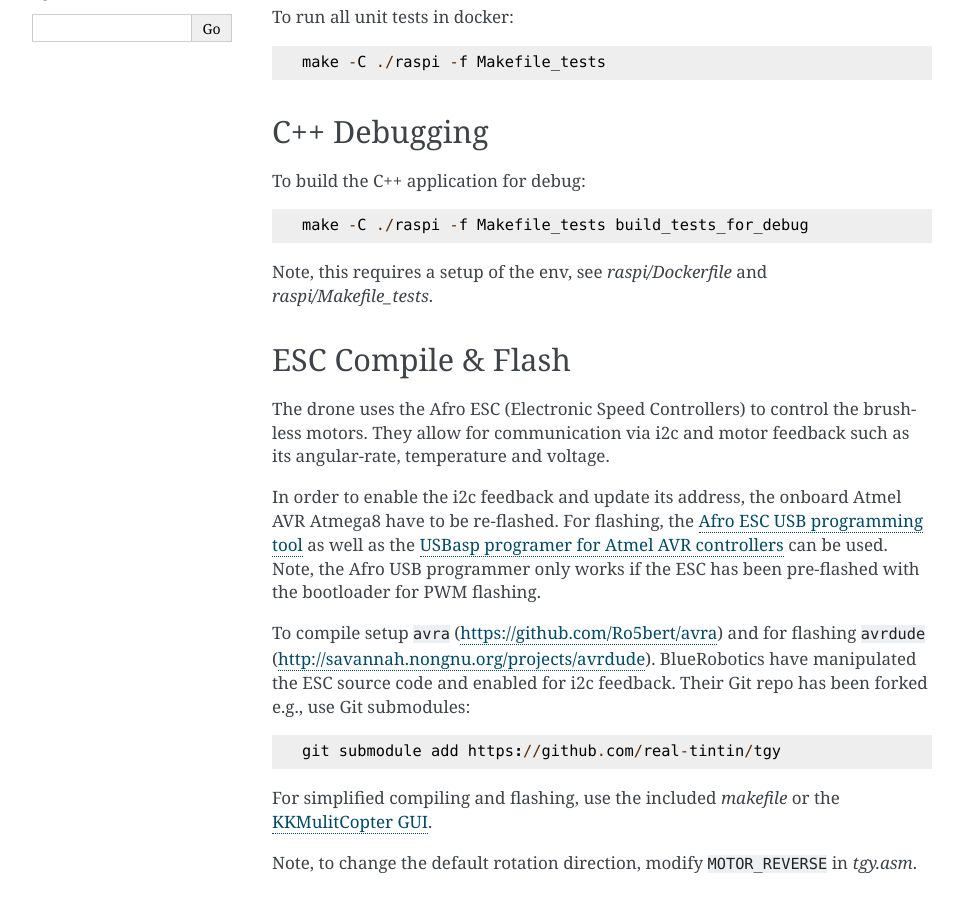
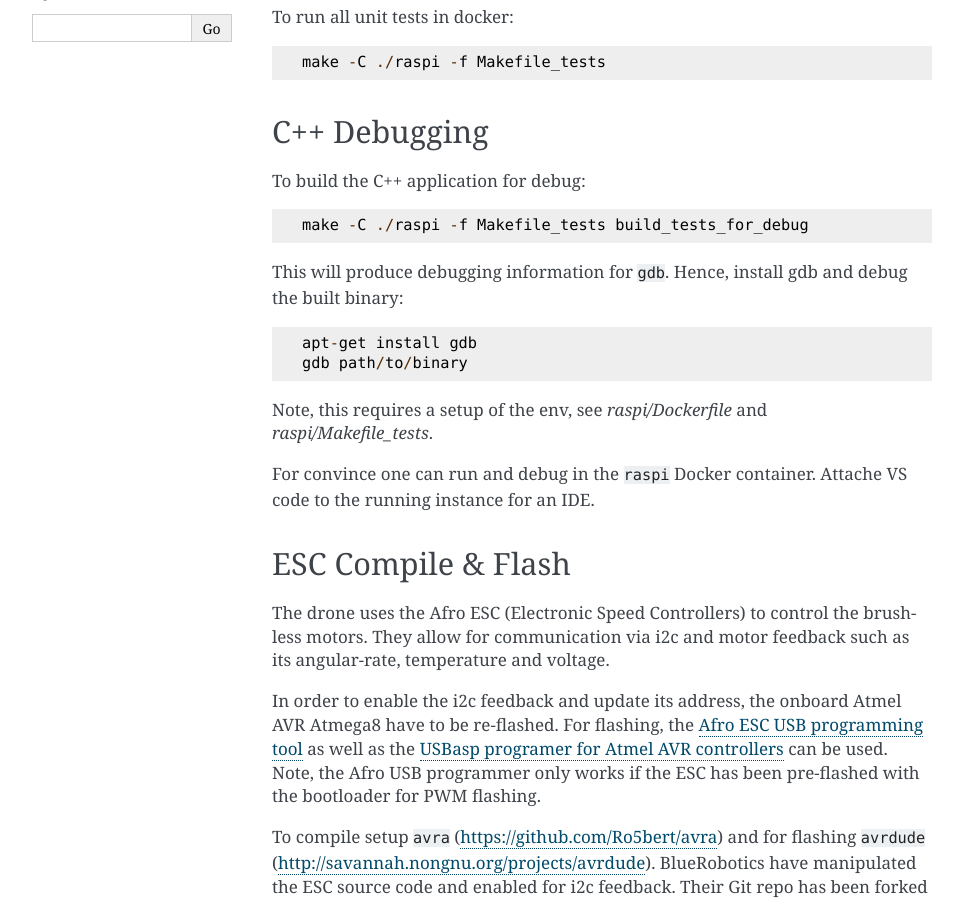
Before and after one commit to real-tintin/ugglan, a Sphinx documentation site: the page built from doc/source/development.rst, in a window 1280 px wide and 900 px high, scrolled down 465 px. Shown: the whole window, without its empty margins (148-1111 px from the left). Built offline with Sphinx 7.4.7, drawn with Linux system fonts in a browser that asks for light colours.

Commit message:
Add more details to the C++ debug guide in doc.

```diff
--- a/doc/source/development.rst
+++ b/doc/source/development.rst
@@ -26,8 +26,17 @@ To build the C++ application for debug::
 
     make -C ./raspi -f Makefile_tests build_tests_for_debug
 
+This will produce debugging information for ``gdb``. Hence, install
+gdb and debug the built binary::
+
+    apt-get install gdb
+    gdb path/to/binary
+
 Note, this requires a setup of the env, see *raspi/Dockerfile* and
 *raspi/Makefile_tests*.
+
+For convince one can run and debug in the ``raspi`` Docker container.
+Attache VS code to the running instance for an IDE.
 
 ESC Compile & Flash
 =====================
```
